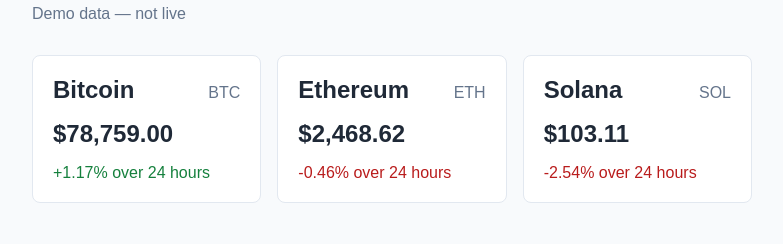
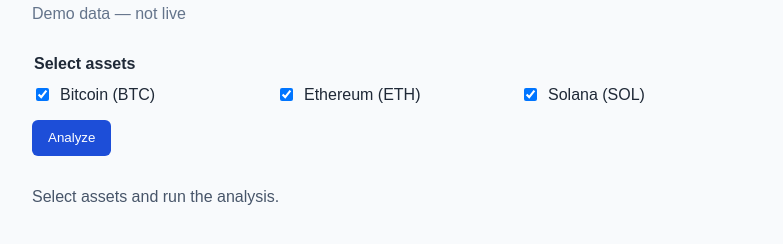
Before and after one commit to alperensr/market-intelligence-agent, a website built with Vite: page web/index.html in a window 1280 px wide. Shown: the part 104-348 px from the top of the page, without its empty margins (248-1031 px from the left). Built offline with nearby package versions, Linux system fonts and the light colour scheme.

Commit message:
Add interactive asset selection

```diff
--- a/web/src/main.ts
+++ b/web/src/main.ts
@@ -41,25 +41,40 @@ function formatChange(change24h: number): string {
   return `${sign}${change24h.toFixed(2)}%`;
 }
 
+function createMarketCards(coins: MockMarketCoin[]): string {
+  return coins
+    .map((coin) => {
+      const changeClass = coin.change24h >= 0 ? "positive" : "negative";
+
+      return `
+        <article class="market-card">
+          <div class="coin-heading">
+            <h2>${coin.name}</h2>
+            <span>${coin.symbol}</span>
+          </div>
+          <p class="price">${usdFormatter.format(coin.priceUsd)}</p>
+          <p class="change ${changeClass}">${formatChange(coin.change24h)} over 24 hours</p>
+        </article>
+      `;
+    })
+    .join("");
+}
+
 const app = document.querySelector<HTMLDivElement>("#app");
 
 if (!app) {
   throw new Error("Web application root element was not found.");
 }
 
-const marketCards = mockMarketData
+const assetOptions = mockMarketData
   .map((coin) => {
-    const changeClass = coin.change24h >= 0 ? "positive" : "negative";
+    const inputId = `asset-${coin.symbol.toLowerCase()}`;
 
     return `
-      <article class="market-card">
-        <div class="coin-heading">
-          <h2>${coin.name}</h2>
-          <span>${coin.symbol}</span>
-        </div>
-        <p class="price">${usdFormatter.format(coin.priceUsd)}</p>
-        <p class="change ${changeClass}">${formatChange(coin.change24h)} over 24 hours</p>
-      </article>
+      <label class="asset-option" for="${inputId}">
+        <input id="${inputId}" type="checkbox" name="assets" value="${coin.symbol}" checked />
+        <span>${coin.name} (${coin.symbol})</span>
+      </label>
     `;
   })
   .join("");
@@ -68,8 +83,49 @@ app.innerHTML = `
   <main>
     <h1>Market Intelligence Agent</h1>
     <p class="demo-notice">Demo data — not live</p>
-    <section class="market-grid" aria-label="Mock market data">
-      ${marketCards}
+    <form id="analysis-form" class="analysis-form">
+      <fieldset>
+        <legend>Select assets</legend>
+        <div class="asset-options">
+          ${assetOptions}
+        </div>
+      </fieldset>
+      <button type="submit">Analyze</button>
+    </form>
+    <section id="analysis-results" class="analysis-results" aria-live="polite">
+      <p class="status-message">Select assets and run the analysis.</p>
     </section>
   </main>
 `;
+
+const analysisForm = document.querySelector<HTMLFormElement>("#analysis-form");
+const analysisResults =
+  document.querySelector<HTMLElement>("#analysis-results");
+
+if (!analysisForm || !analysisResults) {
+  throw new Error("Analysis form elements were not found.");
+}
+
+analysisForm.addEventListener("submit", (event) => {
+  event.preventDefault();
+
+  const selectedSymbols = new FormData(analysisForm).getAll("assets");
+  const selectedCoins = mockMarketData.filter((coin) =>
+    selectedSymbols.includes(coin.symbol),
+  );
+
+  if (selectedCoins.length === 0) {
+    analysisResults.innerHTML = `
+      <p class="validation-message" role="alert">
+        Select at least one asset before running the analysis.
+      </p>
+    `;
+    return;
+  }
+
+  analysisResults.innerHTML = `
+    <div class="market-grid" aria-label="Mock market analysis results">
+      ${createMarketCards(selectedCoins)}
+    </div>
+  `;
+});
--- a/web/src/style.css
+++ b/web/src/style.css
@@ -23,11 +23,64 @@ h1 {
   color: #64748b;
 }
 
+.analysis-form {
+  margin-top: 2rem;
+}
+
+fieldset {
+  margin: 0 0 1rem;
+  padding: 0;
+  border: 0;
+}
+
+legend {
+  margin-bottom: 0.75rem;
+  font-weight: 700;
+}
+
+.asset-options {
+  display: grid;
+  grid-template-columns: repeat(auto-fit, minmax(160px, 1fr));
+  gap: 0.75rem;
+}
+
+.asset-option {
+  display: flex;
+  align-items: center;
+  gap: 0.5rem;
+}
+
+button {
+  padding: 0.65rem 1rem;
+  color: #ffffff;
+  background: #1d4ed8;
+  border: 0;
+  border-radius: 0.375rem;
+  cursor: pointer;
+}
+
+button:focus-visible {
+  outline: 3px solid #93c5fd;
+  outline-offset: 2px;
+}
+
+.analysis-results {
+  margin-top: 2rem;
+}
+
+.status-message {
+  color: #475569;
+}
+
+.validation-message {
+  color: #b91c1c;
+  font-weight: 700;
+}
+
 .market-grid {
   display: grid;
   grid-template-columns: repeat(auto-fit, minmax(180px, 1fr));
   gap: 1rem;
-  margin-top: 2rem;
 }
 
 .market-card {
```
